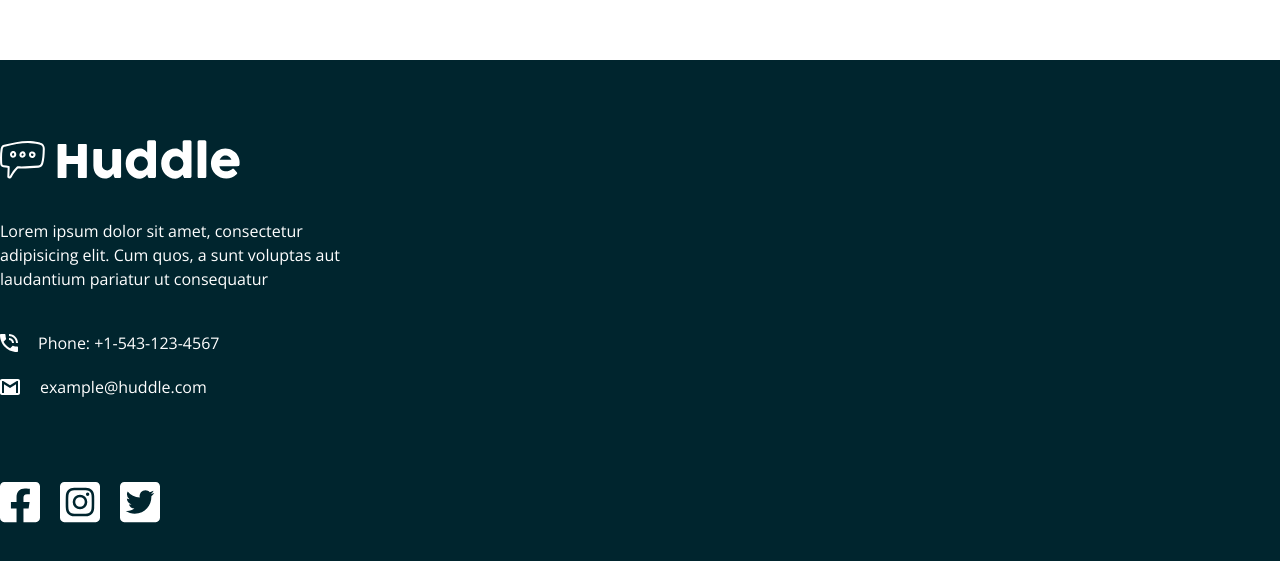
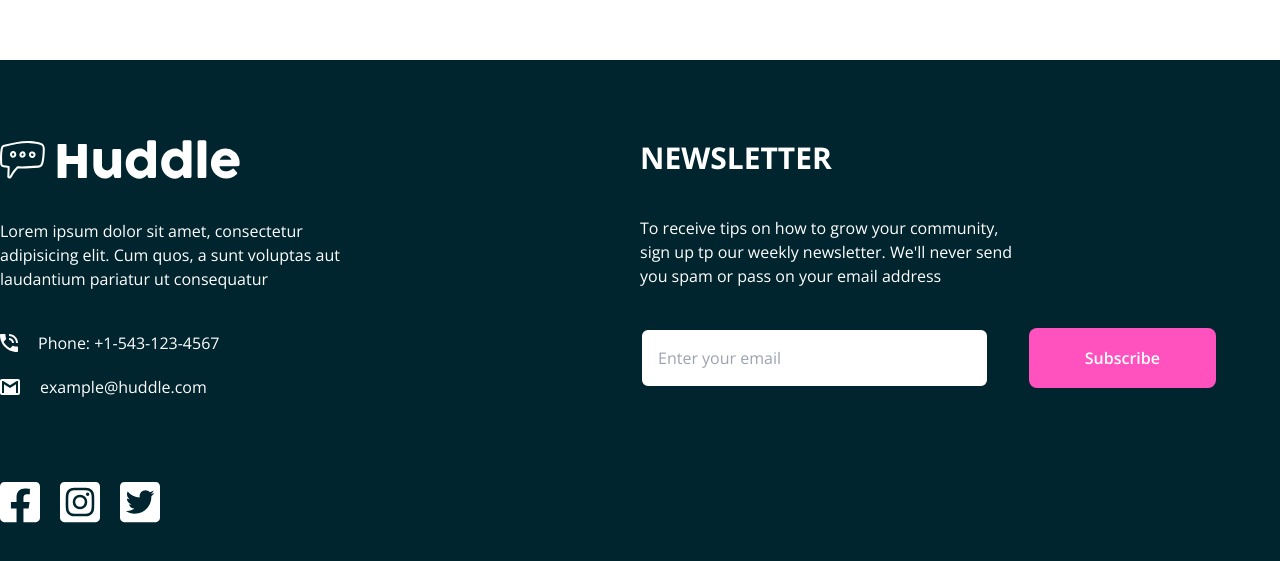
Before and after one commit to waleedmumtaz/huddle-landing-page, a Next.js app: page / in a window 1280 px wide. Shown: the part 4734-5295 px from the top of the page. Built offline with nearby package versions, Linux system fonts and the light colour scheme.

Commit message:
Developed second part of Contact section

```diff
--- a/components/Contact.js
+++ b/components/Contact.js
@@ -40,7 +40,24 @@ export default function Contact() {
               />
             </div>
           </div>
-          <div></div>
+          <div className='font-open-sans text-white max-w-xl'>
+            <h3 className='uppercase text-3xl font-bold'>Newsletter</h3>
+            <p className='py-10 max-w-sm'>
+              To receive tips on how to grow your community, sign up tp our
+              weekly newsletter. We'll never send you spam or pass on your email
+              address
+            </p>
+            <div className='flex gap-10'>
+              <input
+                type='email'
+                placeholder='Enter your email'
+                className='border-2 border-cstm-neutral-dark-cyan p-4 flex-1 rounded-lg'
+              />
+              <button className='bg-cstm-primary-pink text-white font-open-sans font-semibold px-14 rounded-lg'>
+                Subscribe
+              </button>
+            </div>
+          </div>
         </div>
       </div>
     </section>
--- a/pages/index.js
+++ b/pages/index.js
@@ -15,7 +15,11 @@ export default function Home() {
       <Head>
         <title>Huddle Landing Page</title>
         <link rel='preconnect' href='https://fonts.googleapis.com' />
-        <link rel='preconnect' href='https://fonts.gstatic.com' crossOrigin />
+        <link
+          rel='preconnect'
+          href='https://fonts.gstatic.com'
+          crossOrigin='true'
+        />
         <link
           href='https://fonts.googleapis.com/css2?family=Open+Sans:wght@400;600;700&family=Poppins:wght@700&display=swap'
           rel='stylesheet'
```
